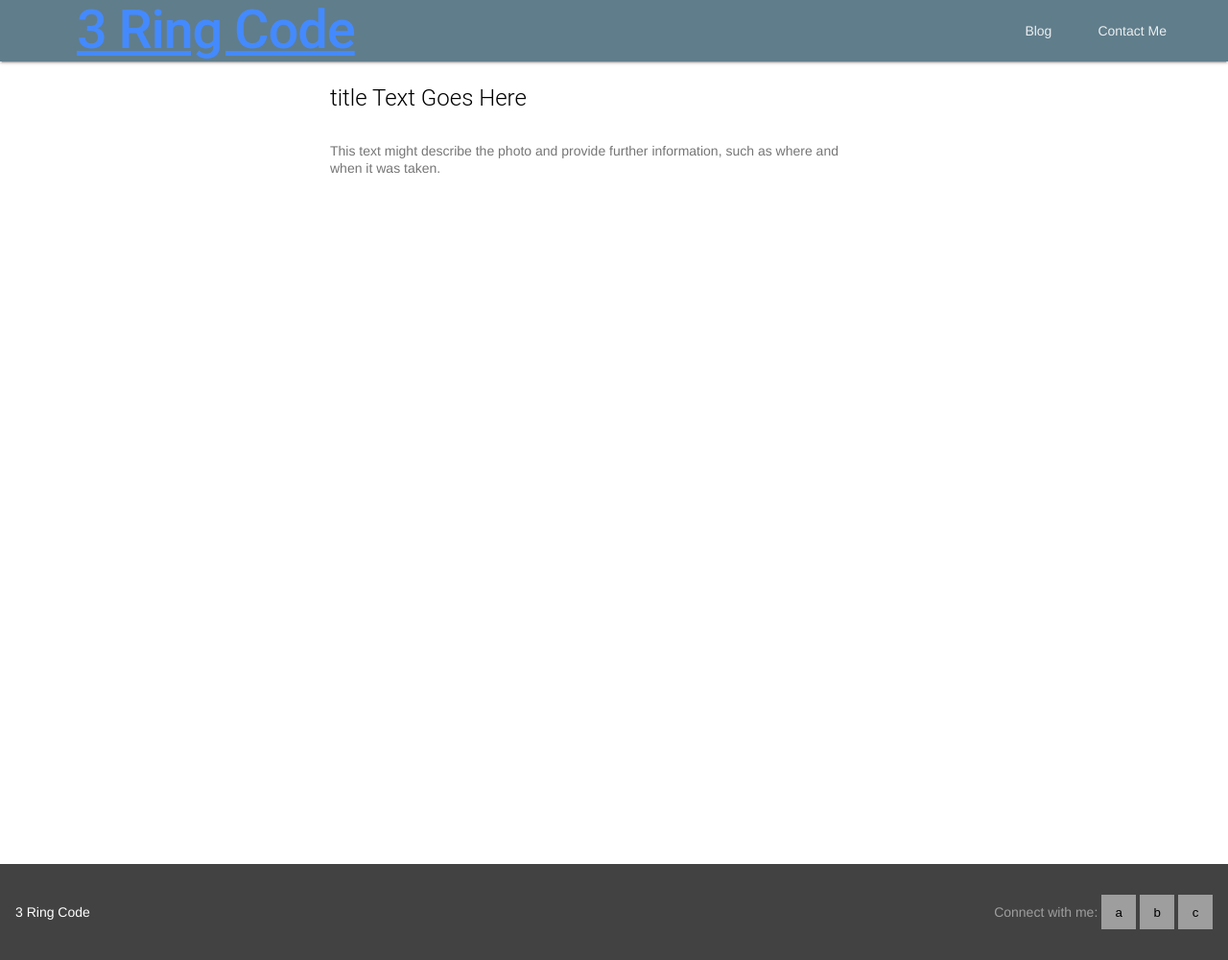
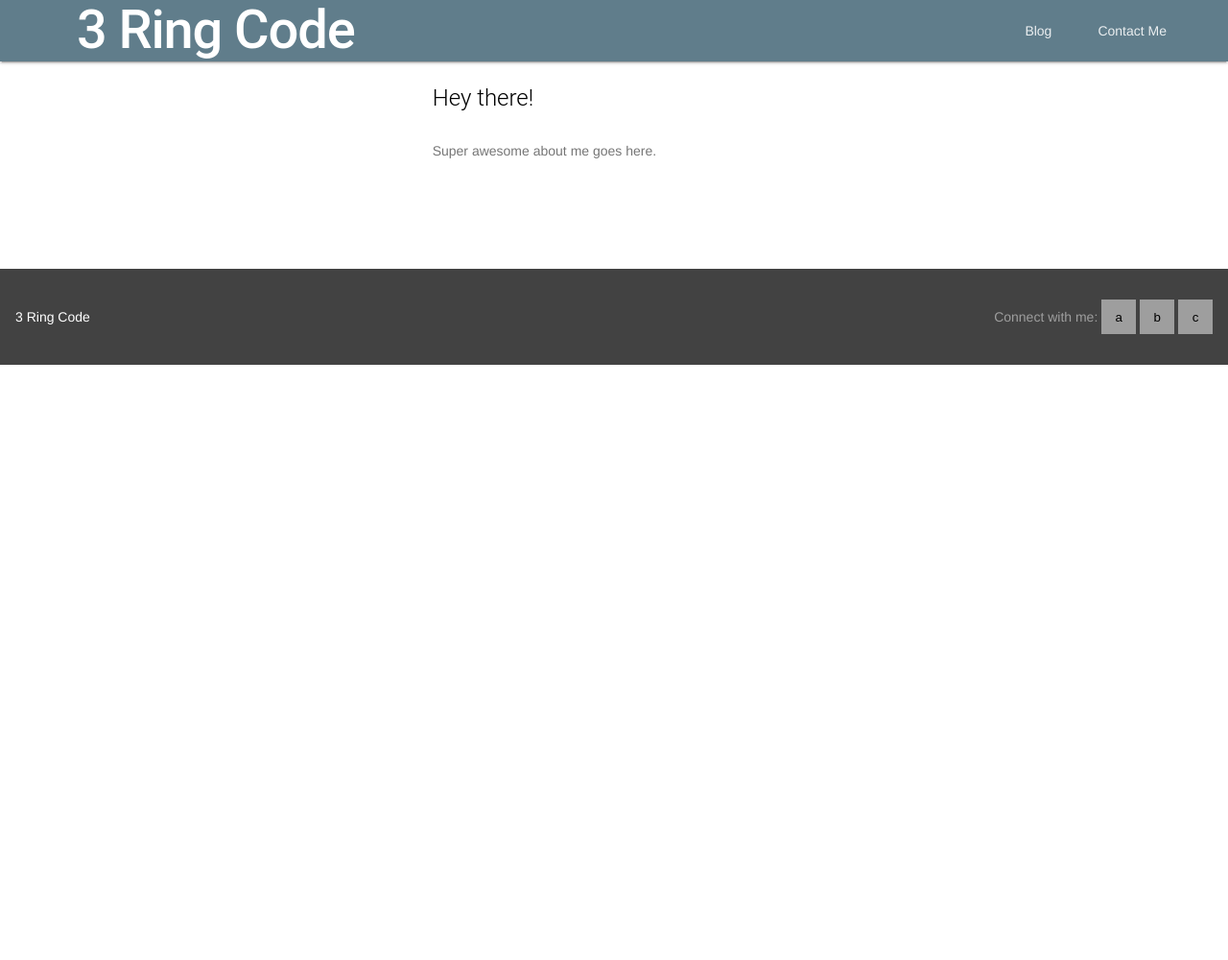
Before and after one commit to xCmac/xCmac.github.io, a Jekyll site: the page built from index.html, in a window 1280 px wide. Shown: the whole page at 96% size. Built offline with Jekyll 4.4.1, drawn with Linux system fonts in a browser that asks for light colours; after the commit the page ends 900 px from its top, so only the background shows below that.

Commit message:
fixed css / html hierarchy

```diff
--- a/_includes/head.html
+++ b/_includes/head.html
@@ -7,5 +7,6 @@
     <meta name="description" content="{{ site.description }}">
 
     <link rel="stylesheet" href="{{ "/css/material.min.css" | prepend: site.baseurl }}">
+    <link rel="stylesheet" href="{{ "/css/mymaterial.css" | prepend: site.baseurl }}">
     <link rel="canonical" href="{{ page.url | replace:'index.html','' | prepend: site.baseurl | prepend: site.url }}">
 </head>
--- a/_includes/header.html
+++ b/_includes/header.html
@@ -1,8 +1,10 @@
 <header class="mdl-layout__header">
   <div class="mdl-layout__header-row">
+    <span class="mdl-layout__title">
       <h1>
         <a href="{{ site.url }}">3 Ring Code</a>
       </h1>
+    </span>
     <div class="mdl-layout-spacer"></div>
     <nav class="mdl-navigation">
       {% for page in site.pages %}
--- a/_layouts/default.html
+++ b/_layouts/default.html
@@ -3,19 +3,18 @@
 <html>
   {% include head.html %}
   <body>
-    <div class="mdl-layout__container">
-      <div class="mdl-layout">
-            {% include header.html %}
-      <div class="page-content">
-        <div class="wrapper">
+    <div class="mdl-layout mdl-js-layout">
+      <div class="mdl-layout mdl-layout--fixed-header">
+
+        {% include header.html %}
+
+        <div class="mdl-layout__content">
           {{ content }}
         </div>
-      </div>
 
-      {% include footer.html %}
+        {% include footer.html %}
 
       </div>
     </div>
   </body>
-
 </html>
--- /dev/null
+++ b/css/mymaterial.css
@@ -0,0 +1,4 @@
+h1 > a {
+  color: white;
+  text-decoration: none;
+}
--- a/index.html
+++ b/index.html
@@ -4,13 +4,12 @@ layout: default
 
 <main class="mdl-layout__content>
   <div class="mdl-grid">
-    <div class="mdl-card mdl-cell mdl-cell--6-col mdl-cell--3-offset">
+    <div class="mdl-card mdl-cell mdl-cell--4-col mdl-cell--4-offset">
       <div class="mdl-card__title">
-        <h2 class="mdl-card__title-text">title Text Goes Here</h2>
+        <h2 class="mdl-card__title-text">Hey there!</h2>
       </div>
       <div class="mdl-card__supporting-text">
-        This text might describe the photo and provide further information, such as where and
-        when it was taken.
+        Super awesome about me goes here.
       </div>
     </div>
   </div>
```
Lines whose indentation alone changed are shown as unchanged.
